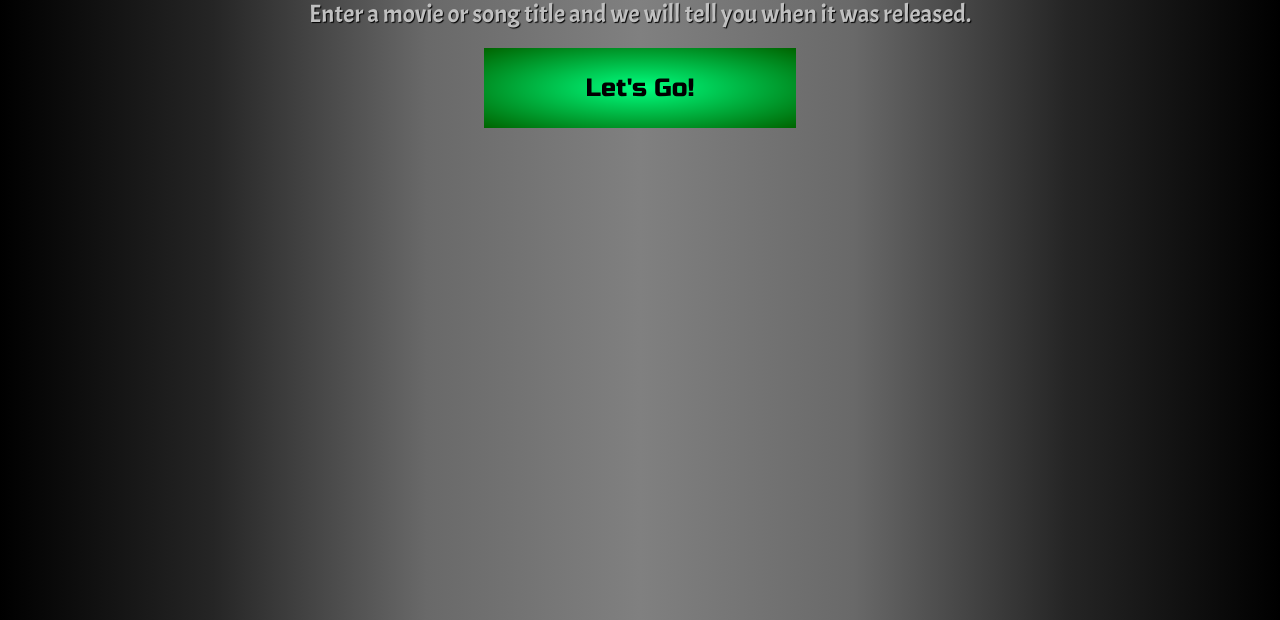
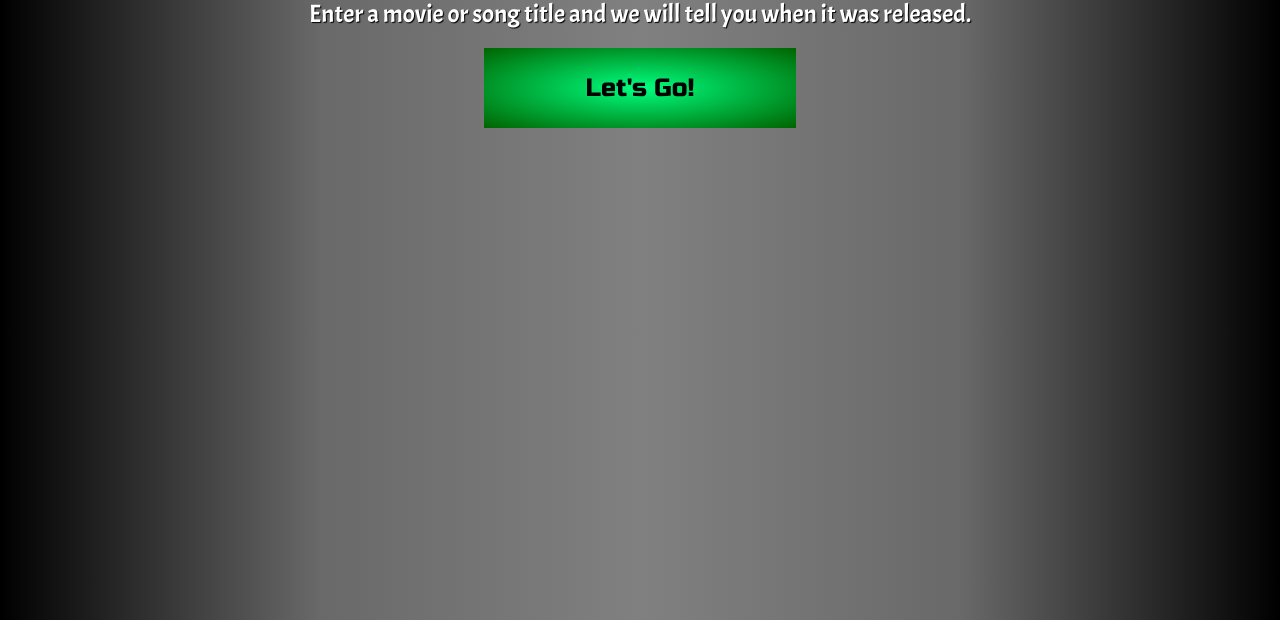
Before and after one commit to Rokio117/When-Was-That-, a plain HTML site: page index.html in a window 1280 px wide. Shown: the part 180-800 px from the top of the page. Drawn offline with nearby package versions, Linux system fonts and the light colour scheme.

Commit message:
changed font colors to be more contrasting

```diff
--- a/index.css
+++ b/index.css
@@ -6,7 +6,7 @@
 body {
   height: 100vh;
   overflow-y: auto;
-  background: linear-gradient(0.25turn, black, rgb(37,37,37),dimgray, gray, dimgray, rgb(37, 37, 37), black) center
+  background: linear-gradient(0.25turn, black, dimgray, gray, dimgray, black) center
     center fixed;
   background-repeat: no-repeat;
   background-size: cover;
@@ -25,8 +25,8 @@ button:hover {
 #directions,
 #no-results-message {
   font-family: "Acme", sans-serif;
-  color: silver;
   text-shadow: 1px 1px 1px black;
+  color: white;
 }
 .hidden {
   display: none;
@@ -76,11 +76,9 @@ h1 {
   padding-bottom: 10px;
   padding-left: 15px;
   padding-right: 15px;
-  color: silver;
 }
 #directions {
   padding: 8px;
-  color: silver;
 }
 label {
   border: 1px solid black;
```
